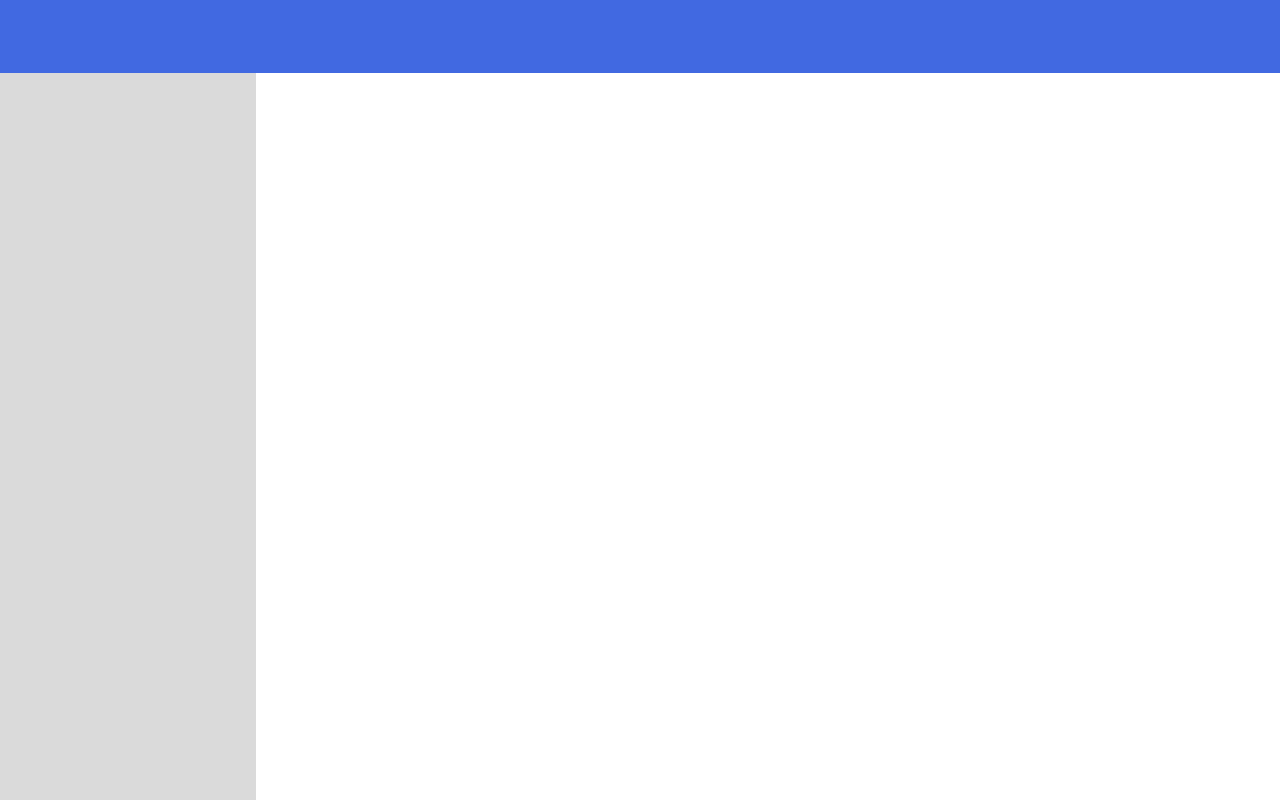
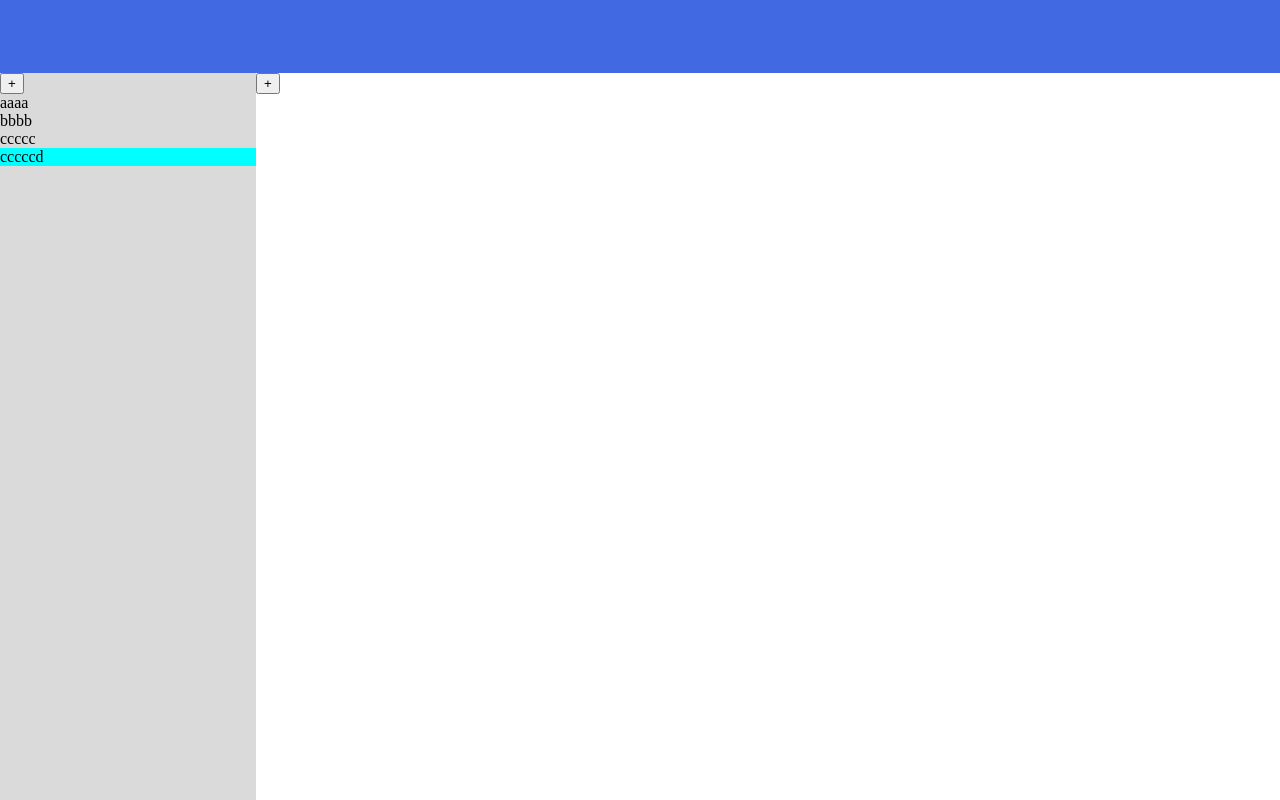
Before and after one commit to RodrigoAlvz-C/todo, a website built with webpack: page src/template.html in a window 1280 px wide. Built offline with nearby package versions, Linux system fonts and the light colour scheme.

Commit message:
project list render + select current UI & extend deleteProject function

```diff
--- a/src/index.js
+++ b/src/index.js
@@ -1,27 +1,49 @@
 import "./styles.css";
 import { Todo } from "./modules/todo";
 import { Project } from "./modules/project";
+import { updateProjectList } from "./modules/screen";
+
+const addProject = document.getElementById('add-project-btn')
+const addTodo = document.getElementById('add-todo-btn')
 
 const projectMannager = (() => {
+  let list = [];
+  let currentProject = null;
 
-  let list = []
+  const deleteProject = (index) => {
+    list.splice(index, 1);
+    if (list.length > 0) {
+      setCurrentProject(0);
+    } else {
+      currentProject = null;
+    }
+  };
+
+  const getList = () => list;
+  const getProject = (index) => list[index];
+  const getCurrentProject = () => currentProject;
+  const setCurrentProject = (index) => currentProject = list[index];
 
   const addProject = (name) => {
-    const project = Project(name)
-    list.push(project)
-  }
-  const deleteProject = (index) => list.splice(index, 1)
-  const getProject = (index) => list[index]
-  const getList = () => list
+    const project = Project(name);
+    list.push(project);
+    setCurrentProject(list.length - 1);
+    updateProjectList(list, getCurrentProject());
+  };
 
   return {
     addProject,
     deleteProject,
+    getList,
     getProject,
-    getList
-  }
-
+    getCurrentProject,
+    setCurrentProject
+  };
 })();
 
+projectMannager.addProject('aaaa');
+projectMannager.addProject('bbbb');
+projectMannager.addProject('ccccc');
+projectMannager.addProject('cccccd');
 
-projectMannager.addProject('default')
+export { projectMannager }
--- /dev/null
+++ b/src/modules/screen.js
@@ -0,0 +1,28 @@
+import { Todo } from "./todo";
+import { Project } from "./project";
+import { projectMannager } from "..";
+
+const projects = document.getElementById('projects')
+
+const clearElement = (element) => element.textContent = ''
+
+const updateProjectList = (list, current) => {
+  clearElement(projects)
+  list.forEach((project, index) => {
+    const cell = document.createElement('div')
+    cell.dataset.index = index
+    cell.textContent = project.getName()
+    if (project.getName() === current.getName() ) {
+      cell.classList.add('current-cell')
+    } else {
+      cell.classList.add('cell')
+    }
+    cell.addEventListener('click', () => {
+      projectMannager.setCurrentProject(index);
+      updateProjectList(list, projectMannager.getCurrentProject());
+    })
+    projects.appendChild(cell)
+  });
+}
+
+export { updateProjectList }
--- a/src/styles.css
+++ b/src/styles.css
@@ -26,3 +26,8 @@ body{
 #main{
   background-color: rgb(255, 255, 255);
 }
+
+.current-cell{
+  background-color: aqua;
+  color: black;
+}
--- a/src/template.html
+++ b/src/template.html
@@ -9,11 +9,15 @@
   <div id="content">
     <div id="header"></div>
     <div id="sidebar">
-      <div id="add-project"></div>
+      <div id="add-project">
+        <button id="add-project-btn">+</button>
+      </div>
       <div id="projects"></div>
     </div>
     <div id="main">
-      <div id="add-todo"></div>
+      <div id="add-todo">
+        <button id="add-todo-btn">+</button>
+      </div>
       <div id="todos"></div>
     </div>
   </div>
```
